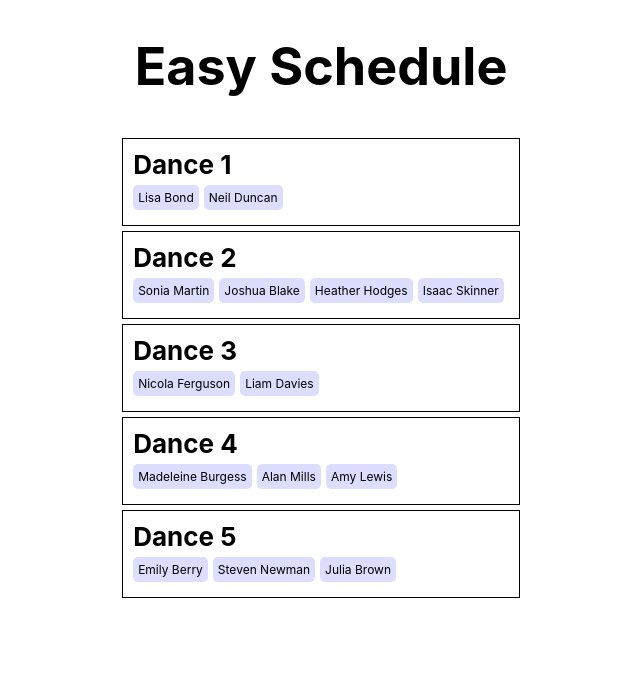
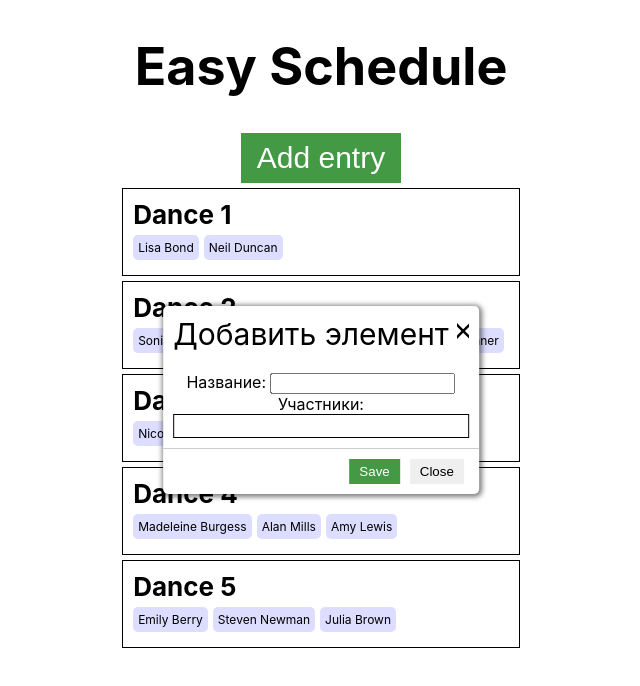
Before and after one commit to altimar/easy_schedule, a React (Create React App) app: page / in a window 1280 px wide. Shown: the top 686 px of the page, without its empty margins (319-959 px from the left). Built offline with nearby package versions, Linux system fonts and the light colour scheme.

Commit message:
+ add actions

```diff
--- a/src/App.tsx
+++ b/src/App.tsx
@@ -2,16 +2,24 @@ import React, { Component } from 'react';
 import './App.css';
 import EntryList from './components/EntryList';
 import EntryModal from './components/EntryModal';
-import { connect } from 'react-redux';
+import { connect, ConnectedProps } from 'react-redux';
 import { RootState, EntryListType, EntryType } from './store/types'
+import { addEntryAction, updateEntryAction, deleteEntryAction } from './store/actions'
+import Button from './components/Button'
 
-const mapStateToProps = (state: RootState) => ({
+const mapState = (state: RootState) => ({
   schedule: state.schedule,
 });
 
-type Props = {
-  schedule: EntryListType
+const mapDispatch = {
+  addEntry: addEntryAction,
+  updateEntry: updateEntryAction,
+  deleteEntry: deleteEntryAction,
 }
+
+const connector = connect(mapState, mapDispatch)
+
+type Props = ConnectedProps<typeof connector>
 
 interface IState {
   is_modal: boolean;
@@ -33,10 +41,16 @@ class App extends Component<Props, IState> {
     super(props);
 
     this.state = {
-      is_modal: false,
+      is_modal: true,
       schedule: { ...this.props.schedule },
       edited_entry: getEmptyEntry()
     };
+  }
+
+  componentWillReceiveProps(newProps: Props): void {
+    this.setState({
+      schedule: { ...newProps.schedule },
+    });
   }
 
   onEntrySelect = (id: number) => {
@@ -55,7 +69,26 @@ class App extends Component<Props, IState> {
   }
 
   onModalSave = (entry: EntryType) => {
+    if (entry.title.length > 0) {
+      this.setState({ is_modal: false });
+      if (entry.id === 0) {
+        this.props.addEntry(entry);
+      } else {
+        this.props.updateEntry(entry);
+      }
+    }
+  }
 
+  onModalDelete = (entry: EntryType) => {
+    this.setState({ is_modal: false });
+    this.props.deleteEntry(entry);
+  }
+
+  onAddButtonClick = () => {
+    this.setState({
+      is_modal: true,
+      edited_entry: getEmptyEntry(),
+    });
   }
 
   render() {
@@ -64,6 +97,7 @@ class App extends Component<Props, IState> {
         <header className="App-header">
           <h1>Easy Schedule</h1>
         </header>
+        <Button type="ok" size="big" onClick={this.onAddButtonClick}>Add entry</Button>
         <EntryList entries={this.state.schedule.entries} onSelect={this.onEntrySelect} />
         {
           this.state.is_modal &&
@@ -71,6 +105,7 @@ class App extends Component<Props, IState> {
             entry={this.state.edited_entry}
             onCancel={this.onModalCancel}
             onSave={this.onModalSave}
+            onDelete={this.onModalDelete}
           />
         }
       </div>
@@ -78,6 +113,4 @@ class App extends Component<Props, IState> {
   }
 }
 
-export default connect(
-  mapStateToProps
-)(App);
+export default connector(App);
--- /dev/null
+++ b/src/components/Button.css
@@ -0,0 +1,21 @@
+.Button {
+  display: inline;
+  border: none;
+  padding: 5px 10px;
+  margin: 0px 5px;
+}
+
+.Button-big {
+  font-size: calc(14px + 2vmin);
+  padding: 8px 16px;
+}
+
+.Button-delete {
+  color: #fff;
+  background: #944;
+}
+
+.Button-ok {
+  color: #fff;
+  background: #494;
+}
--- /dev/null
+++ b/src/components/Button.tsx
@@ -0,0 +1,28 @@
+import React, {Component} from 'react';
+import './Button.css';
+
+type ButtonTypes = "delete" | "ok" | "cancel";
+type ButtonSizes = "big";
+
+interface IProps {
+  type?: ButtonTypes
+  size?: ButtonSizes,
+  onClick?: () => void
+}
+
+export default class Button extends Component<IProps> {
+  render() {
+    let classes = 'Button';
+    if (this.props.type) {
+      classes += ' Button-'+this.props.type;
+    }
+    if (this.props.size) {
+      classes += ' Button-'+this.props.size;
+    }
+    return (
+      <button className={classes} onClick={this.props.onClick}>
+        {this.props.children}
+      </button>
+    )
+  }
+}
--- a/src/components/EntryModal.css
+++ b/src/components/EntryModal.css
@@ -6,33 +6,15 @@
   box-shadow: 1px 1px 5px 2px rgba(0,0,0,0.5);
   background: #fff;
   border-radius: 5px;
-  padding: 10px;
 }
 
 .EntryModal-title {
-  padding-bottom: 10px;
-  padding-right: 30px;
+  padding: 10px 30px 10px 10px;
   font-size: calc(14px + 2vmin);
 }
 
-.EntryModal-participant-list {
-  display: flex;
-  flex-wrap: wrap;
-  padding-top: 5px;
-  box-sizing: border-box;
-  border: 1px black solid;
-}
-
-.EntryModal-participant-list .Label {
-  margin: 0 5px 5px 0;
-}
-
-.EntryModal-participant-list input {
-  min-width: 25%;
-  flex: 1;
-  border: none;
-  background: transparent;
-  outline: none;
+.EntryModal-body {
+  padding: 10px;
 }
 
 .EntryModal-close {
@@ -45,3 +27,10 @@
   height:30px;
   margin-left: 5px;
 }
+
+.EntryModal-footer {
+  border-top: 1px solid #ccc;
+  padding:10px;
+  display: block;
+  text-align: right;
+}
--- a/src/components/EntryModal.tsx
+++ b/src/components/EntryModal.tsx
@@ -2,13 +2,13 @@ import React, { Component, ChangeEvent } from 'react';
 import './EntryModal.css';
 import { EntryType } from '../store/types';
 import ListInput from './ListInput';
-import { isConstructorDeclaration } from 'typescript';
-import { Console } from 'console';
+import Button from './Button';
 
 type EntryModalProps = {
   entry?: EntryType,
   onCancel?: () => void,
   onSave?: (entry: EntryType) => void,
+  onDelete?: (entry: EntryType) => void,
 }
 
 export default class EntryModal extends Component<EntryModalProps, EntryType> {
@@ -29,12 +29,20 @@ export default class EntryModal extends Component<EntryModalProps, EntryType> {
     this.props.onCancel && this.props.onCancel();
   }
 
+  onSaveClick = () => {
+    this.props.onSave && this.props.onSave(this.state);
+  }
+
+  onDeleteClick = () => {
+    this.props.onDelete && this.props.onDelete(this.state);
+  }
+
   render() {
     return (
       <div className="EntryModal">
         <div className="EntryModal-title">
           {
-            this.state.id == 0 ? 'Добавить элемент' : 'Редактировать элемент'
+            this.state.id === 0 ? 'Добавить элемент' : 'Редактировать элемент'
           }
           <button className="EntryModal-close" onClick={this.onCloseClick}/>
         </div>
@@ -46,6 +54,13 @@ export default class EntryModal extends Component<EntryModalProps, EntryType> {
             <label>Участники: </label><ListInput values={this.state.participants} onChange={this.onParticipantsChange}/>
           </div>
         </div>
+        <div className="EntryModal-footer">
+          <Button onClick={this.onSaveClick} type="ok">Save</Button>
+          <Button onClick={this.props.onCancel} type="cancel">Close</Button>
+          {
+            this.state.id !== 0 && <Button onClick={this.onDeleteClick} type="delete">Delete</Button>
+          }
+        </div>
       </div>
     )
   }
--- /dev/null
+++ b/src/store/actions.ts
@@ -0,0 +1,22 @@
+import { ADD_ENTRY, UPDATE_ENTRY, DELETE_ENTRY, EntryType, EntryAddAction, EntryUpdateAction, EntryDeleteAction } from './types';
+
+export function addEntryAction(entry: EntryType): EntryAddAction {
+  return {
+    type: ADD_ENTRY,
+    entry: entry,
+  }
+}
+
+export function updateEntryAction(entry: EntryType): EntryUpdateAction {
+  return {
+    type: UPDATE_ENTRY,
+    entry: entry,
+  }
+}
+
+export function deleteEntryAction(entry: EntryType): EntryDeleteAction {
+  return {
+    type: DELETE_ENTRY,
+    id: entry.id,
+  }
+}
--- a/src/store/reducers/entries.ts
+++ b/src/store/reducers/entries.ts
@@ -13,8 +13,20 @@ const initialState: EntryListType = {
 export function entries(state = initialState, action: EntriesActionTypes) {
   switch (action.type) {
     case ADD_ENTRY:
+      return {
+        entries: [...state.entries, action.entry]
+      }
     case UPDATE_ENTRY:
+      let newState = {...state};
+      for(let i = 0; i < newState.entries.length; i++) {
+        if (newState.entries[i].id === action.entry.id) {
+          newState.entries[i] = {...action.entry}
+        }
+      }
+      return newState;
     case DELETE_ENTRY:
+      state.entries = state.entries.filter((value) => value.id !== action.id );
+      return {...state};
     default:
       return state
   }
```
Also changed, not shown: src/store/types.ts (+5 -8 lines).
